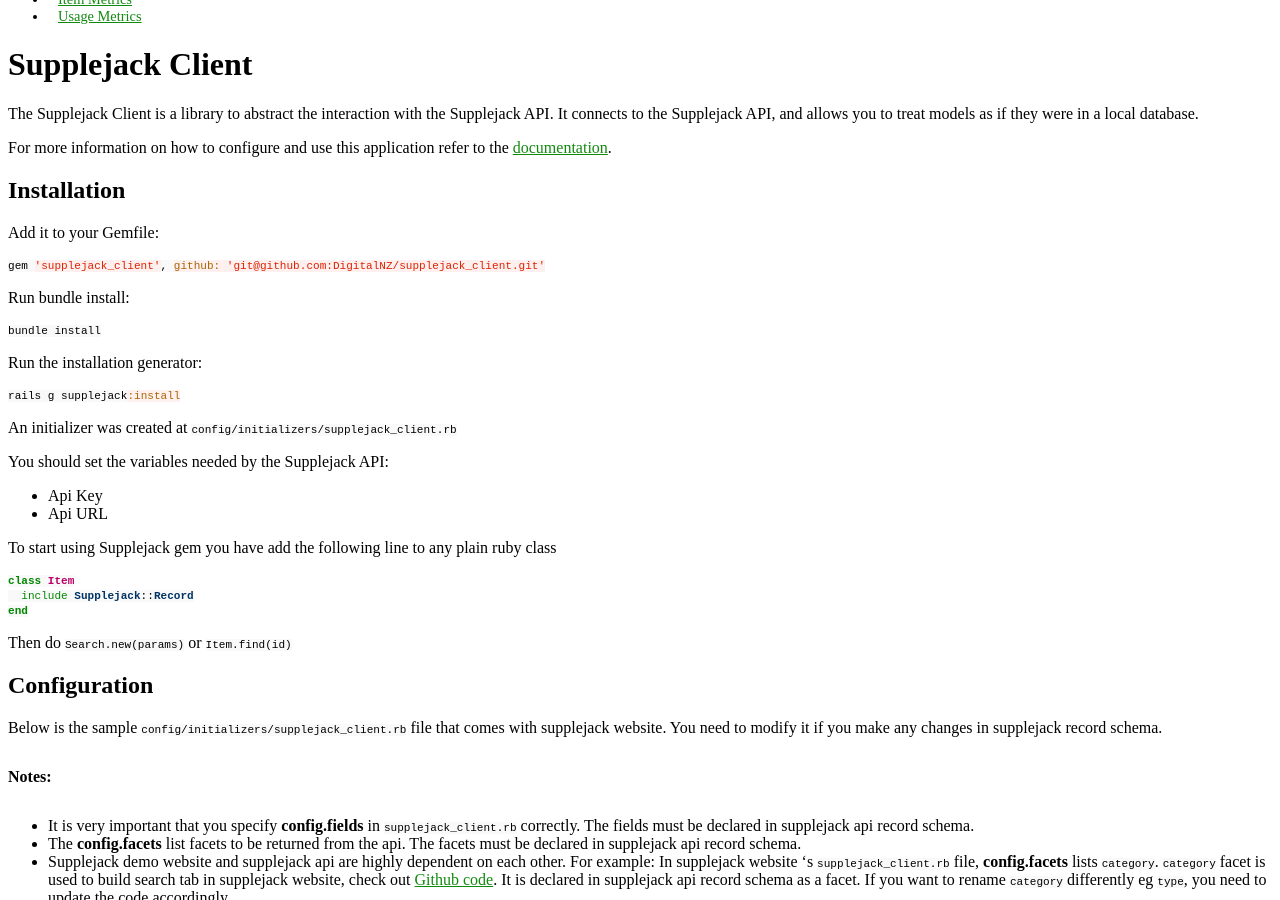
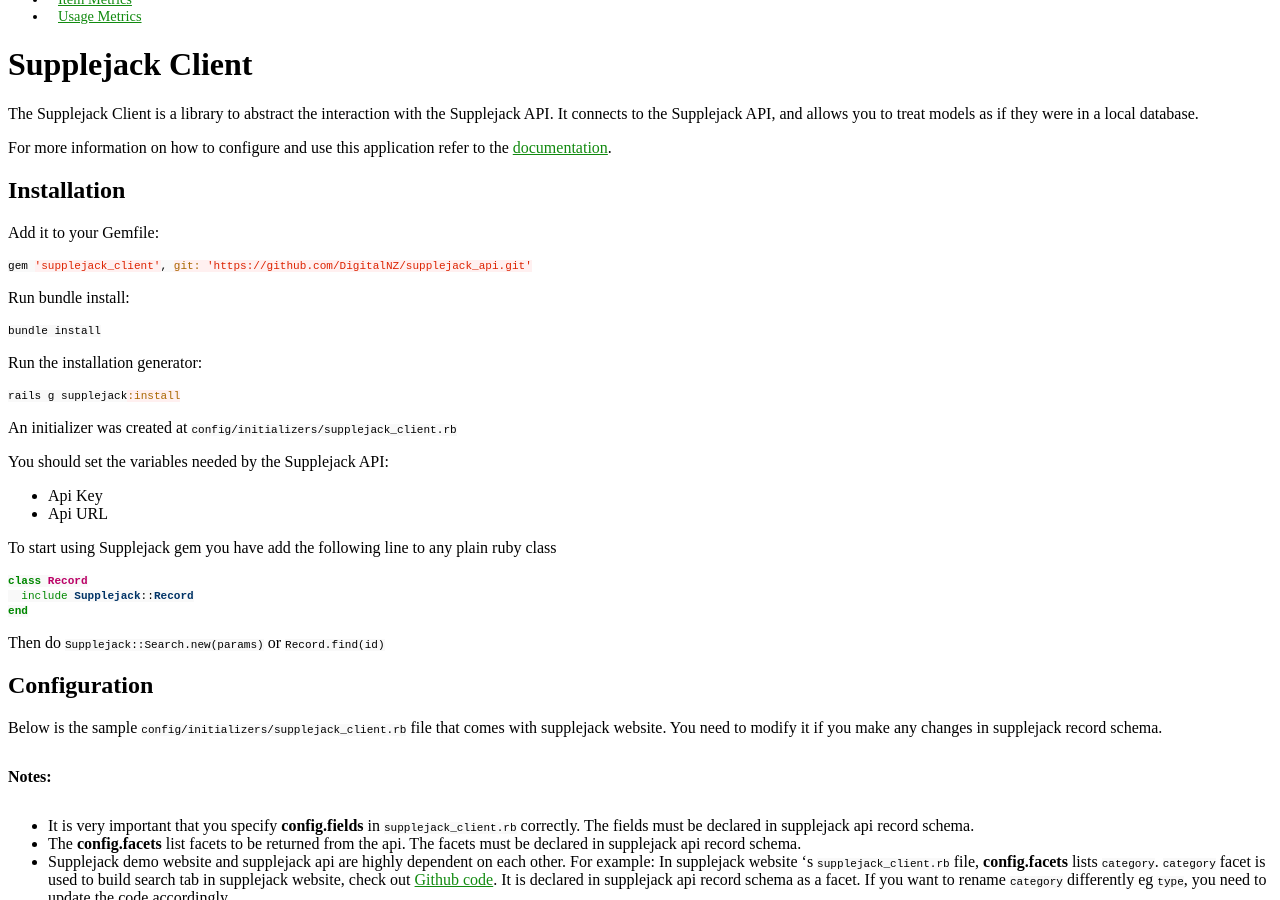
Before and after one commit to DigitalNZ/supplejack, a Jekyll site: the page built from _posts/2014-06-30-supplejack-client.md, in a window 1280 px wide and 900 px high, scrolled down 762 px. Built offline with Jekyll 4.4.1, drawn with Linux system fonts in a browser that asks for light colours; Markdown is read by kramdown in place of the engine named in the settings; a style sheet for code colours, icons or effects is not loaded.

Commit message:
Correct supplejack_client docs

````diff
--- a/_posts/2014-06-30-supplejack-client.md
+++ b/_posts/2014-06-30-supplejack-client.md
@@ -15,7 +15,7 @@
 Add it to your Gemfile:
 
 ```ruby
-gem 'supplejack_client', github: 'git@github.com:DigitalNZ/supplejack_client.git'
+gem 'supplejack_client', git: 'https://github.com/DigitalNZ/supplejack_api.git'
 ```
 
 Run bundle install:
@@ -39,12 +39,12 @@
 To start using Supplejack gem you have add the following line to any plain ruby class
 
 ```ruby
-class Item
+class Record
   include Supplejack::Record
 end
 ```
 
-Then do `Search.new(params)` or `Item.find(id)`
+Then do `Supplejack::Search.new(params)` or `Record.find(id)`
 
 ## Configuration
 
````
